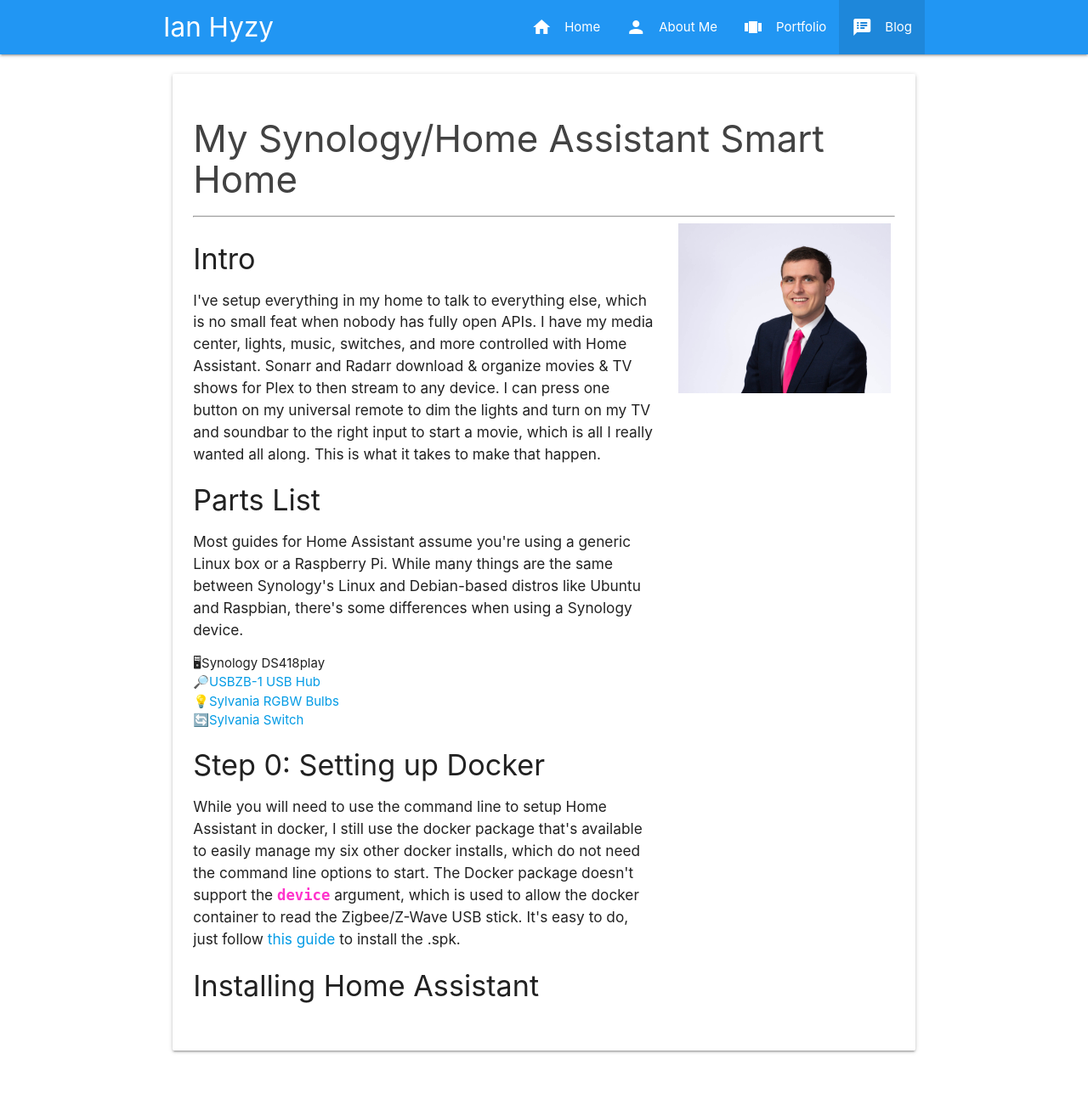
After one commit to ianhyzy/blog.ian.gay, a PHP site: page /pages/blogs/hass-setup.html in a window 1280 px wide. The commit adds this page. Shown: the whole page at 85% size. Run offline with PHP 8.4, Linux system fonts and the light colour scheme; some libraries are stand-ins or nearby versions.

Commit message:
blog post

```diff
--- a/css/style.css
+++ b/css/style.css
@@ -15,6 +15,12 @@ p {
 }
 .breathe {
   padding-top: 1em;
+}
+
+.blog-body {
+  padding-top: .2em;
+  line-height: 150%;
+  font-size: 1.15em;
 }
 .parallax-container {
   min-height: 380px;
@@ -101,3 +107,8 @@ footer.page-footer {
   padding-left: -2em;
   padding-right: -2em;
 }
+
+code {
+  font-weight: bold;
+  color: #ff33cc;
+}
--- /dev/null
+++ b/pages/blogs/hass-setup.html
@@ -0,0 +1,116 @@
+<!DOCTYPE html>
+<html lang="en">
+
+<head>
+  <meta http-equiv="Content-Type" content="text/html; charset=UTF-8" />
+  <meta name="viewport" content="width=device-width, initial-scale=1, maximum-scale=1.0, user-scalable=no"
+  />
+  <title>Home Assistant Setup | Blog | Ian Hyzy</title>
+
+  <!-- CSS  -->
+  <link href="https://fonts.googleapis.com/icon?family=Material+Icons" rel="stylesheet">
+  <link rel="stylesheet" href="https://cdnjs.cloudflare.com/ajax/libs/materialize/1.0.0/css/materialize.min.css">
+  <link href="/css/style.css" type="text/css" rel="stylesheet" media="screen,projection" />
+</head>
+<script>
+  (function(i, s, o, g, r, a, m) {
+    i['GoogleAnalyticsObject'] = r;
+    i[r] = i[r] || function() {
+      (i[r].q = i[r].q || []).push(arguments)
+    }, i[r].l = 1 * new Date();
+    a = s.createElement(o),
+      m = s.getElementsByTagName(o)[0];
+    a.async = 1;
+    a.src = g;
+    m.parentNode.insertBefore(a, m)
+  })(window, document, 'script', '//www.google-analytics.com/analytics.js', 'ga');
+
+  ga('create', 'UA-64244355-1', 'auto');
+  ga('send', 'pageview');
+</script>
+
+<body>
+  <nav class="blue" role="navigation">
+    <div class="nav-wrapper container">
+      <a href="#" class="brand-logo">Ian Hyzy</a>
+      <a href="#" data-target="mobile-demo" class="sidenav-trigger"><i class="material-icons">menu</i></a>
+      <ul id="nav-mobile" class="right hide-on-med-and-down">
+        <li><a href="/index.html"><i class="left material-icons">home</i>Home</a></li>
+        <li><a href="/pages/aboutme.html"><i class="left material-icons">person</i>About Me</a></li>
+        <li><a href="/pages/portfolio.html"><i class="left material-icons">view_carousel</i>Portfolio</a></li>
+        <li class="active"><a href="blog.html"><i class="left material-icons">speaker_notes</i>Blog</a></li>
+      </ul>
+    </div>
+  </nav>
+
+  <ul class="sidenav" id="mobile-demo">
+    <li><a href="/index.html"><i class="left material-icons">home</i>Home</a></li>
+    <li><a href="/pages/aboutme.html"><i class="left material-icons">person</i>About Me</a></li>
+    <li><a href="/pages.portfolio.html"><i class="left material-icons">view_carousel</i>Portfolio</a></li>
+    <li class="active"><a href="blog.html"><i class="left material-icons">speaker_notes</i>Blog</a></li>
+  </ul>
+
+  <div class="container">
+    <div class="section">
+      <div class="row">
+        <div class="col s12 m12 l12">
+          <div class="valign-wrapper full-card">
+            <div class="card wide">
+              <div class="fullcard-text card-content">
+                <h3 class="grey-text text-darken-3">My Synology/Home Assistant Smart Home</h3>
+                <hr>
+                <div class="row">
+                  <div class="col s12 m12 l8">
+                    <h4>Intro</h4>
+                    <p class="blog-body">
+                      I've setup everything in my home to talk to everything else, which is no small feat when nobody has fully open APIs. I have my media center, lights, music, switches, and more controlled with Home Assistant. Sonarr and Radarr download & organize movies & TV shows for Plex to then stream to any device. I can press one button on my universal remote to dim the lights and turn on my TV and soundbar to the right input to start a movie, which is all I really wanted all along. This is what it takes to make that happen.
+                    </p>
+                    <h4>Parts List</h4>
+                    <p class="blog-body">Most guides for Home Assistant assume you're using a generic Linux box or a Raspberry Pi. While many things are the same between Synology's Linux and Debian-based distros like Ubuntu and Raspbian, there's some differences when using a Synology device.</p>
+                    <ul>
+                      <li>🖥Synology DS418play</li>
+                      <li><a href="https://smile.amazon.com/gp/product/B01GJ826F8/ref=oh_aui_detailpage_o02_s00?ie=UTF8&psc=1" target="_blank">🔎USBZB-1 USB Hub</a></li>
+                      <li><a href="https://smile.amazon.com/gp/product/B0197840KQ/ref=oh_aui_search_detailpage?ie=UTF8&psc=1" target="_blank">💡Sylvania RGBW Bulbs</a></li>
+                      <li><a href="https://smile.amazon.com/gp/product/B0196M620Y/ref=oh_aui_search_detailpage?ie=UTF8&psc=1" target="_blank">🔄Sylvania Switch</a></li>
+                    </ul>
+                    <h4>Step 0: Setting up Docker</h4>
+                    <p class="blog-body">While you will need to use the command line to setup Home Assistant in docker, I still use the docker package that's available to easily manage my six other docker installs, which do not need the command line options to start. The Docker package doesn't support the <code>device</code> argument, which is used to allow the docker container to read the Zigbee/Z-Wave USB stick. It's easy to do, just follow <a href="https://tylermade.net/2017/09/28/how-to-install-docker-on-an-unsupported-synology-nas/" target="_blank"> this guide</a> to install the .spk.
+                    </p>
+                    <h4>Installing Home Assistant</h4>
+
+                  </div>
+                  <div class="col s12 m12 l4 center">
+                    <img src="../images/me.jpg" width="250px" />
+                  </div>
+                </div>
+
+              </div>
+            </div>
+          </div>
+        </div>
+      </div>
+    </div>
+  </div>
+
+
+  <!--  Scripts-->
+  <script
+  src="https://code.jquery.com/jquery-3.3.1.min.js"
+  integrity="sha256-FgpCb/KJQlLNfOu91ta32o/NMZxltwRo8QtmkMRdAu8="
+  crossorigin="anonymous"></script>
+  <script>
+  $(document).ready(function(){
+    $('.sidenav').sidenav();
+  });
+  </script>
+  <script src="https://cdnjs.cloudflare.com/ajax/libs/materialize/1.0.0/js/materialize.min.js"></script>
+  <script src="https://cdn.rawgit.com/google/code-prettify/master/loader/run_prettify.js?skin=desert"></script>
+  <script>
+  $(document).ready(function(){
+    $('.sidenav').sidenav();
+  });
+  </script>
+
+</body>
+
+</html>
```
